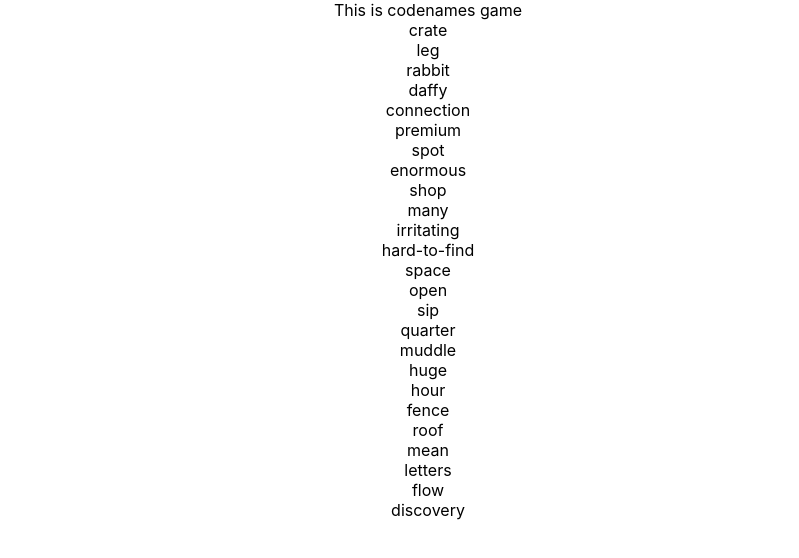
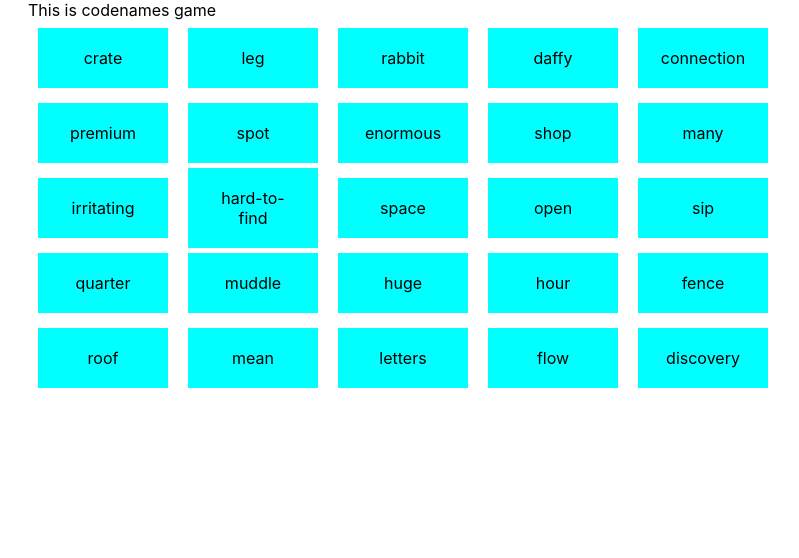
Before and after one commit to lastHokage/CodeNames, a React (Create React App) app in the folder client/: page / in a window 1280 px wide. Shown: the top 558 px of the page, without its empty margins (212-1011 px from the left). Built offline with nearby package versions, Linux system fonts and the light colour scheme.

Commit message:
fix:remove the unused styles

```diff
--- a/client/src/App.css
+++ b/client/src/App.css
@@ -1,38 +1,17 @@
 .App {
+  max-width: 800px;
+  margin: 0 auto;
+}
+.word-card {
+  background-color: aqua;
+  margin: 10px;
   text-align: center;
+  align-self: center;
+  padding: 20px;
 }
-
-.App-logo {
-  height: 40vmin;
-  pointer-events: none;
+.word-container {
+  display: grid;
+  margin: 0 auto;
+  grid-template-columns: repeat(5, 150px);
+  grid-template-rows: repeat(5, 75px);
 }
-
-@media (prefers-reduced-motion: no-preference) {
-  .App-logo {
-    animation: App-logo-spin infinite 20s linear;
-  }
-}
-
-.App-header {
-  background-color: #282c34;
-  min-height: 100vh;
-  display: flex;
-  flex-direction: column;
-  align-items: center;
-  justify-content: center;
-  font-size: calc(10px + 2vmin);
-  color: white;
-}
-
-.App-link {
-  color: #61dafb;
-}
-
-@keyframes App-logo-spin {
-  from {
-    transform: rotate(0deg);
-  }
-  to {
-    transform: rotate(360deg);
-  }
-}
--- a/client/src/index.css
+++ b/client/src/index.css
@@ -1,13 +1,8 @@
 body {
   margin: 0;
-  font-family: -apple-system, BlinkMacSystemFont, 'Segoe UI', 'Roboto', 'Oxygen',
-    'Ubuntu', 'Cantarell', 'Fira Sans', 'Droid Sans', 'Helvetica Neue',
+  font-family: -apple-system, BlinkMacSystemFont, "Segoe UI", "Roboto", "Oxygen",
+    "Ubuntu", "Cantarell", "Fira Sans", "Droid Sans", "Helvetica Neue",
     sans-serif;
   -webkit-font-smoothing: antialiased;
   -moz-osx-font-smoothing: grayscale;
 }
-
-code {
-  font-family: source-code-pro, Menlo, Monaco, Consolas, 'Courier New',
-    monospace;
-}
```
